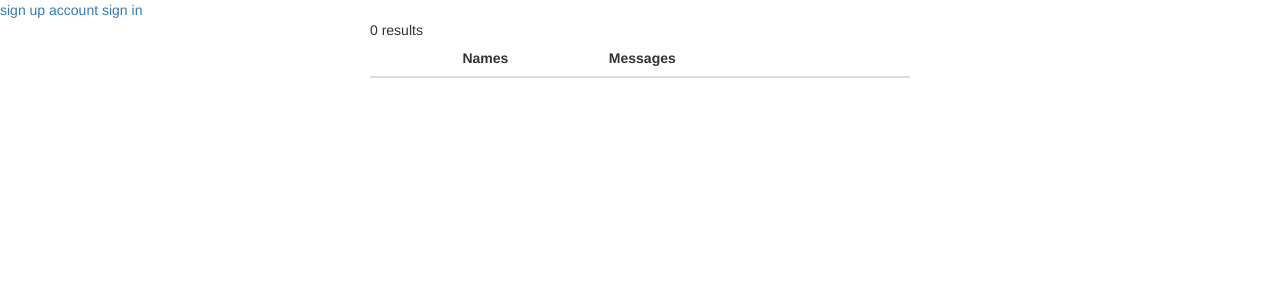
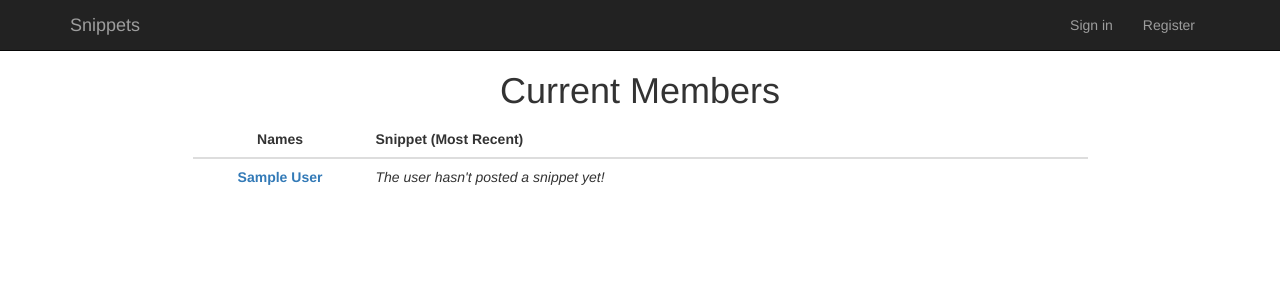
Before and after one commit to zcabwhy/Website-Security, a PHP site: page /notLogged.php in a window 1280 px wide. Shown: the top 300 px of the page. Run offline with PHP 8.4, Linux system fonts and the light colour scheme; tables that the repository leaves empty or names only in its code hold one stand-in row (values such as "Sample post"); lists and menus that the app fills with data are empty.

Commit message:
Changes to the UI and completed home page

```diff
--- a/notLogged.php
+++ b/notLogged.php
@@ -3,18 +3,36 @@
 <head>
   <meta charset="utf-8">
   <link rel="stylesheet" href="https://maxcdn.bootstrapcdn.com/bootstrap/3.3.7/css/bootstrap.min.css">
-  <title>BLOG_APP</title>
+  <title>Snippets</title>
+  <link href="style.css" rel="stylesheet">
 <head>
 <body>
-  <a href = "register.php">sign up account</a>
-  <a href = "signin.php">sign in</a>
+  <nav class="navbar navbar-inverse navbar-default navbar-static-top" role="navigation">
     <div class="container">
-    <div class="col-md-6 col-md-offset-3">
+      <div class="navbar-header">
+        <a class="navbar-brand" href="index.php">Snippets</a>
+      </div>
+      <div class="collapse navbar-collapse" id="bs-example-navbar-collapse-1">
+        <ul class="nav navbar-nav pull-right">
+          <li>
+            <a href="signin.php">Sign in</a>
+          </li>
+          <li>
+            <a href="register.php">Register</a>
+          </li>
+        </ul>
+      </div>
+    </div>
+  </nav>
+  <div class="container">
+    <div class="container-fluid text-center">
+      <h1>Current Members</h1>
+      <div class="col-md-10 col-md-offset-1">
         <table class="table">
           <thead>
             <tr>
               <th style="text-align: center;">Names</th>
-            <th style="text-align: left;">Messages</th>
+              <th style="text-align: left;">Snippet (Most Recent)</th>
             </tr>
           </thead>
           <tbody>
@@ -30,13 +48,17 @@
               die("Connection failed: " . mysqli_connect_error());
             }
 
-          $sql = "SELECT * FROM (SELECT u.name , m.message , id FROM users as u INNER JOIN messages as m ON m.name = u.name ORDER BY id DESC) AS temp GROUP BY name ORDER BY name";
+            $sql = "SELECT * FROM ( SELECT u.name , m.message , id FROM users as u Left JOIN messages as m ON m.name = u.name ORDER BY id DESC) AS temp GROUP BY name ORDER BY name";
             $result = mysqli_query($conn, $sql);
 
             if (mysqli_num_rows($result) > 0) {
               while($row = mysqli_fetch_assoc($result)) {
                 $linkname = $row['name'];
-              echo "<tr><th style='width: 175px;text-align:center;'><a href='userdetails.php?linkname=" . $linkname . "'>" . $row["name"]. "</th><td style='text-align:left;'>" . $row["message"]. "</td></tr>";
+                $message = $row['message'];
+                if ($message == NULL){
+                  $message = "<i>The user hasn't posted a snippet yet!</i>";
+                }
+                echo "<tr><th style='width: 175px;text-align:center;'><a href='userdetails.php?linkname=" . $linkname . "'>" . $row["name"]. "</th><td style='text-align:left;'>" . $message . "</td></tr>";
               }
             } else {
               echo "0 results";
@@ -48,5 +70,6 @@
         </table>
       </div>
     </div>
+  </div>
 </body>
 </html>
--- a/style.css
+++ b/style.css
@@ -1,3 +1,27 @@
+html {
+  height: 100%;
+}
+body {
+  min-height: 100%;
+  display: flex;
+  flex-direction: column;
+}
+
+.navbar {
+  margin-bottom: 0;
+  border-radius: 0;
+}
+
 .table td {
    text-align: center;
 }
+
+@media (max-width: 767px) {
+    .navbar-inverse .navbar-nav .open .dropdown-menu > li > a {
+        color: #777;
+    }
+    .navbar-inverse .navbar-nav .open .dropdown-menu > li > a:hover,
+    .navbar-inverse .navbar-nav .open .dropdown-menu > li > a:focus {
+        color: #333;
+    }
+}
```
Also changed, not shown: register.php (+14 -0 lines), signin.php (+15 -0 lines). Lines whose indentation alone changed are shown as unchanged.
